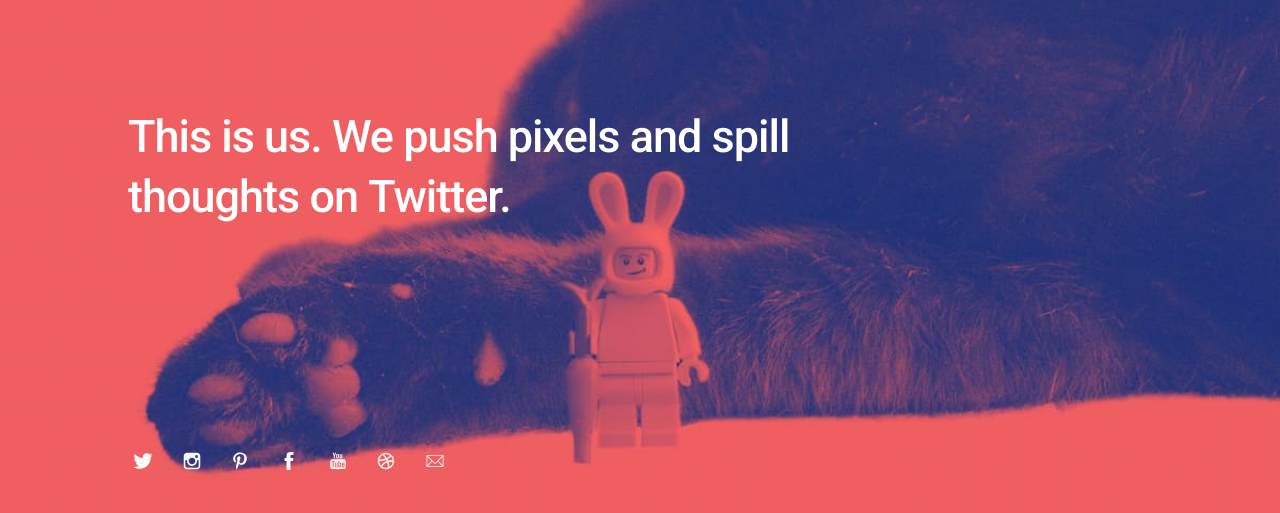
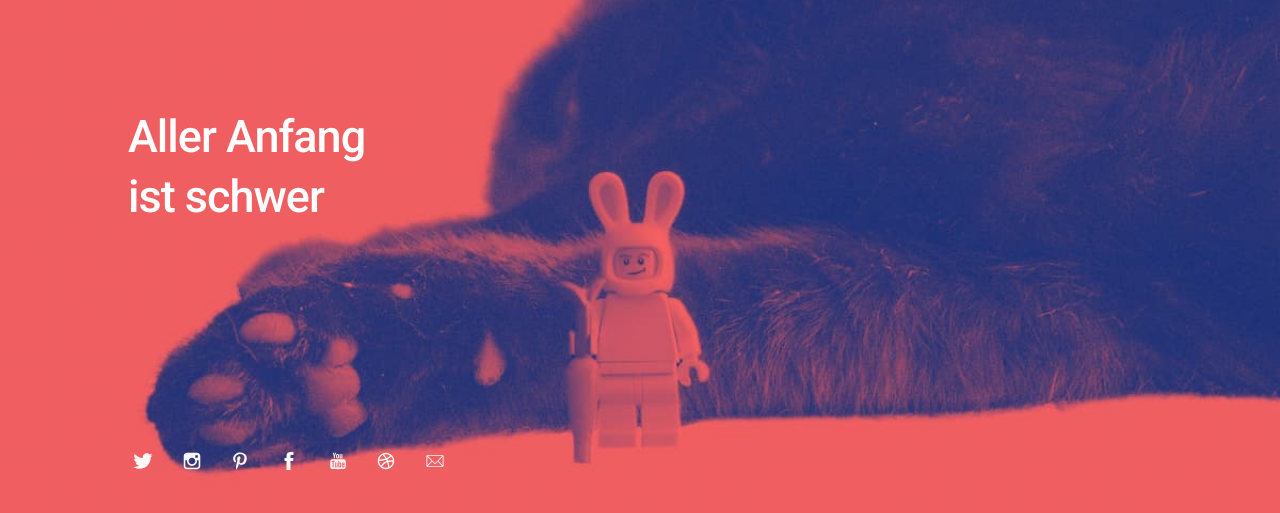
Before and after one commit to AlexRigos/alexrigos.github.io, a plain HTML site: page index.html in a window 1280 px wide. Shown: the part 229-742 px from the top of the page. Drawn offline with Linux system fonts and the light colour scheme.

Commit message:
Titel geändert

```diff
--- a/index.html
+++ b/index.html
@@ -47,7 +47,7 @@
 
 		<div class="bio">
 
-			<p>This is us. We push pixels and spill thoughts on Twitter.</p>
+			<p>Aller Anfang ist schwer</p>
 
 		</div>
 
```
